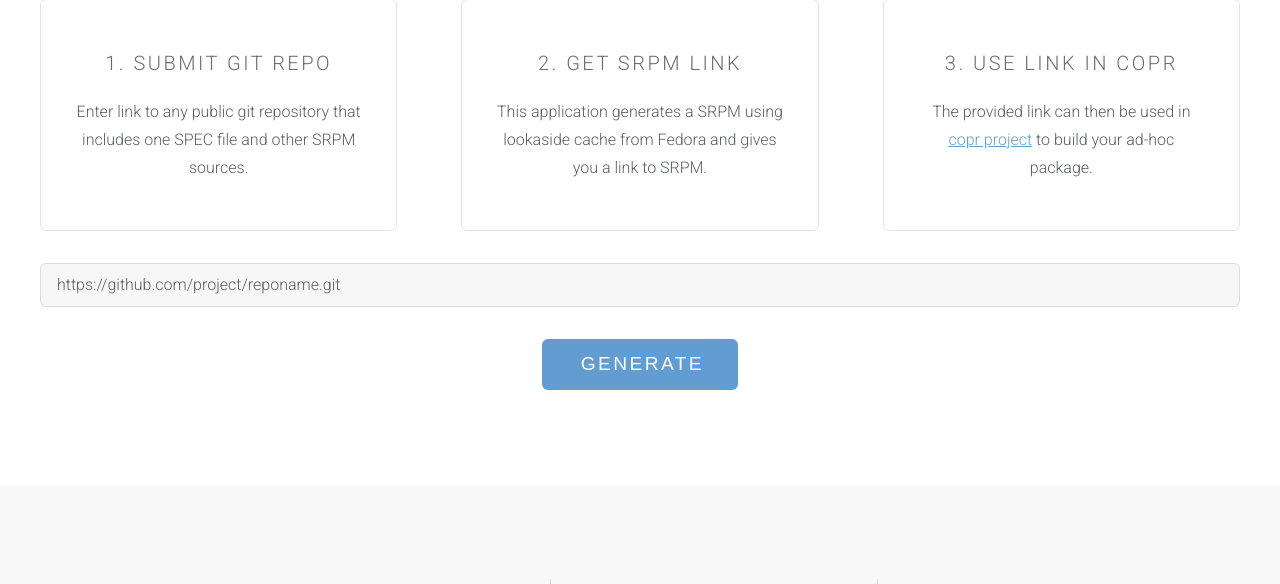
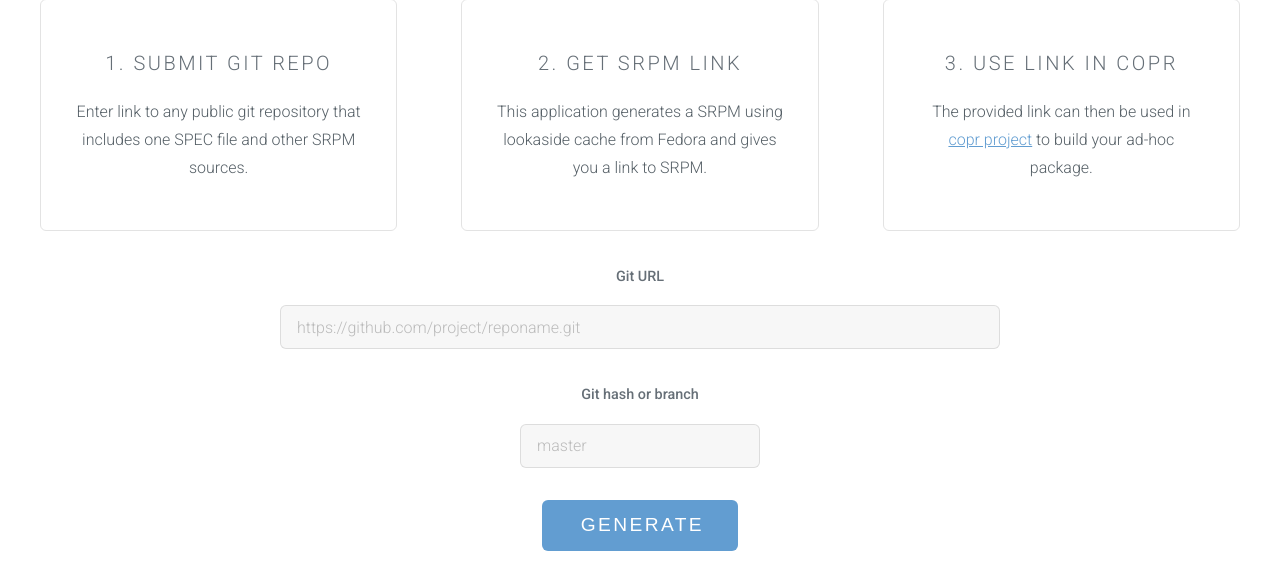
Before and after one commit to hhorak/git2srpm, a Python web app: template templates/homepage.html in a window 1280 px wide. Shown: the part 640-1224 px from the top of the page. Run offline with Jinja, Linux system fonts and the light colour scheme; the template is opened without the code that fills it, so the values that code supplies are empty.

Commit message:
Search enhanced with placeholder and implement branch functionality

```diff
--- a/css/style.css
+++ b/css/style.css
@@ -1093,6 +1093,26 @@
 				width: 20em;
 			}
 
+			#header form#search input:focus::-webkit-input-placeholder,
+			form#genform input:focus::-webkit-input-placeholder,
+			#header form#search input:focus:-moz-placeholder, /* Firefox 18- */
+			form#genform input:focus:-moz-placeholder,
+			#header form#search input:focus::-moz-placeholder, /* Firefox 19+ */
+			form#genform input:focus::-moz-placeholder,
+			#header form#search input:focus:-ms-input-placeholder, /* oldIE ;) */
+			form#genform input:focus:-ms-input-placeholder
+			{ color:transparent; }
+
+			form#genform input#giturl
+			{
+				width: 45em;
+			}
+
+			form#genform input#githash
+			{
+				width: 15em;
+			}
+
 			#header form#search button {
 				line-height: 1.25em;
 				height: 2.5em;
--- a/templates/homepage.html
+++ b/templates/homepage.html
@@ -43,10 +43,13 @@
 							</section>
 						</div>
 					</div>
-					<form action="gen-srpm" method="get">
+					<form action="gen-srpm" method="get" id="genform">
 					<fieldset>
 						<div align="center">
-						<input type="text" value="https://github.com/project/reponame.git" name="giturl" /><p></p>
+						<label for="giturl">Git URL</label>
+						<input type="text" placeholder="https://github.com/project/reponame.git" name="giturl" id="giturl" /><p></p>
+						<label for="githash">Git hash or branch</label>
+						<input type="text" placeholder="master" name="githash" id="githash" /><p></p>
 						<button type="submit" class="button big special">Generate</button>
 						</div>
 					</fieldset>
```
